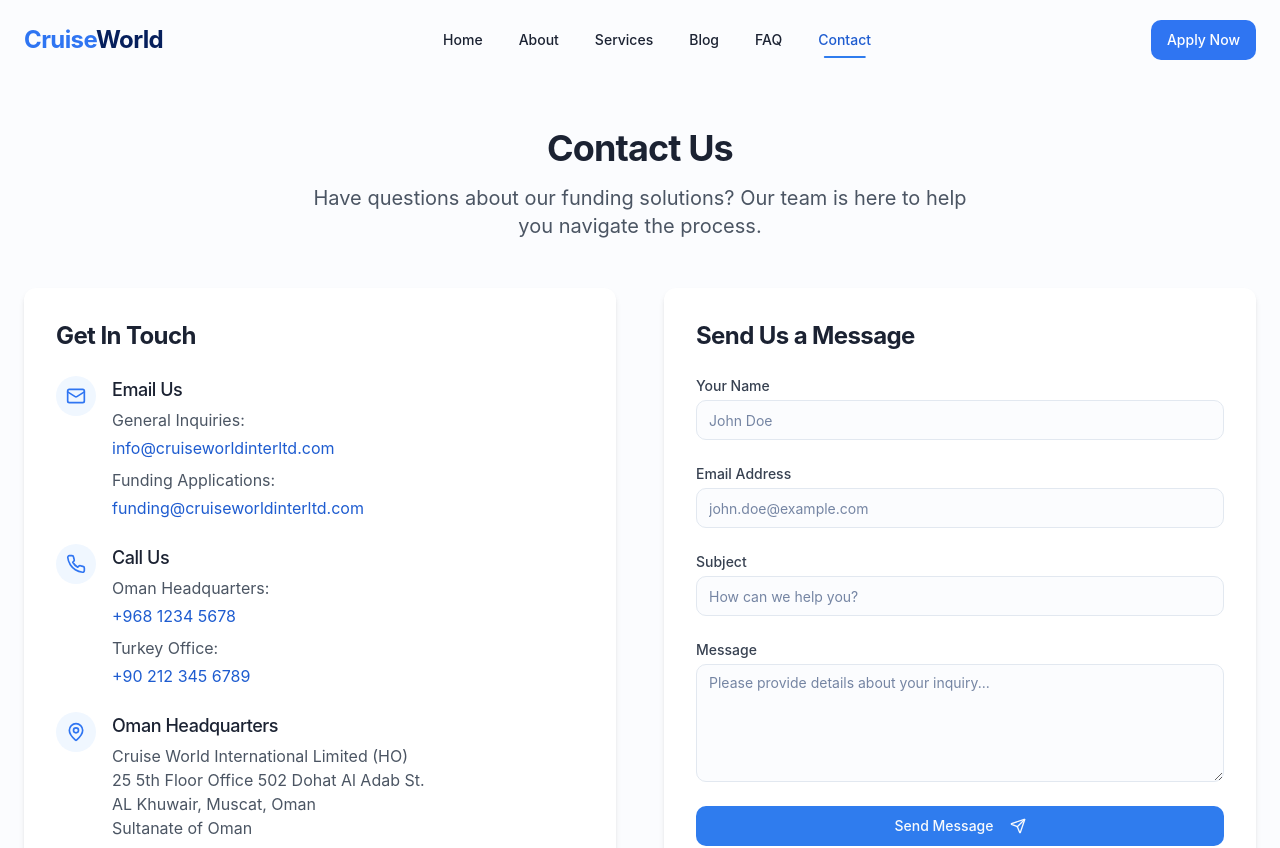
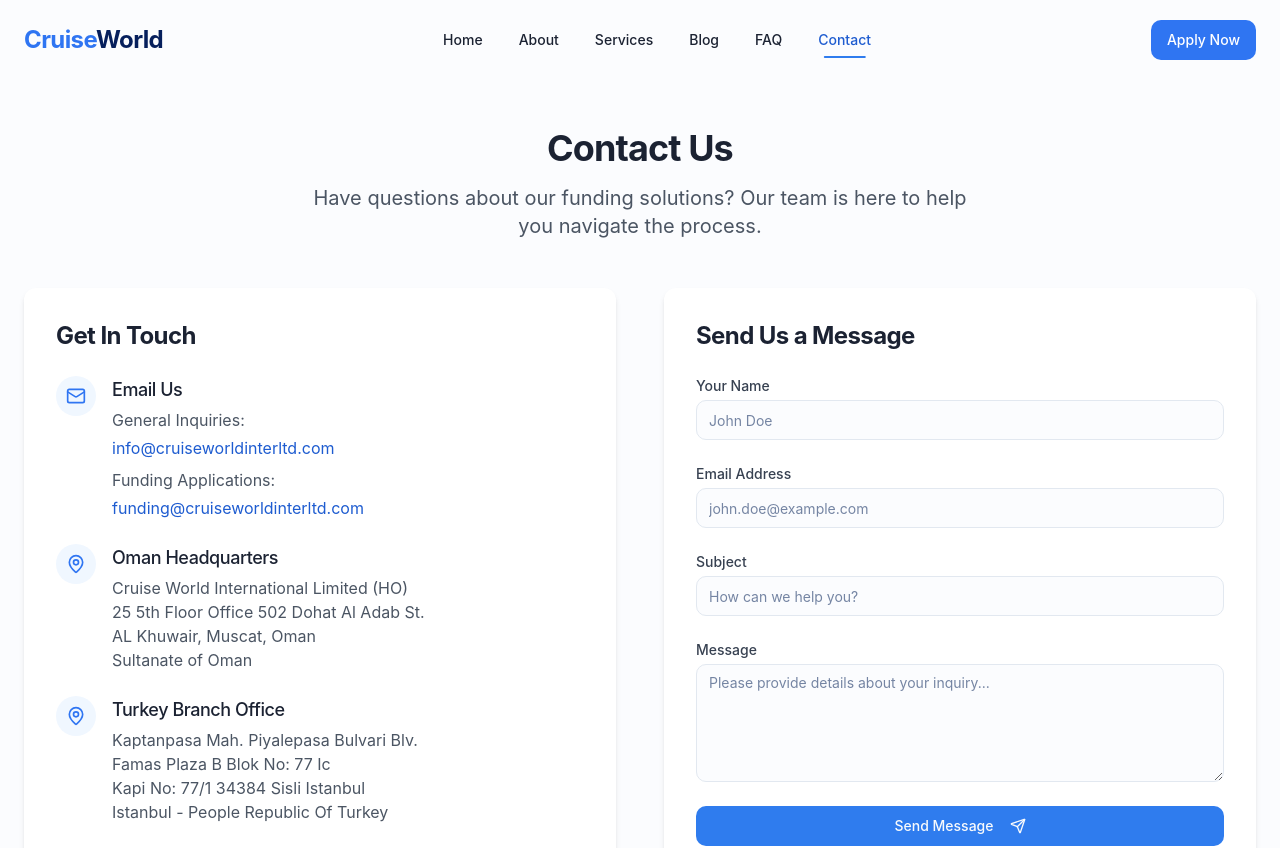
Before and after one commit to sanjaypurab/cruise-funding-portal, a React (Vite) app: page /contact in a window 1280 px wide. Shown: the top 848 px of the page. Built offline with nearby package versions, Linux system fonts and the light colour scheme.

Commit message:
Visual edit in Lovable
Edited UI in Lovable

```diff
--- a/src/components/contact/ContactInfo.tsx
+++ b/src/components/contact/ContactInfo.tsx
@@ -18,18 +18,7 @@ const ContactInfo: React.FC = () => {
           </div>
         </div>
 
-        <div className="flex items-start">
-          <div className="w-10 h-10 rounded-full bg-cruise-50 flex items-center justify-center mr-4">
-            <Phone className="h-5 w-5 text-cruise-500" />
-          </div>
-          <div>
-            <h3 className="text-lg font-medium mb-1">Call Us</h3>
-            <p className="text-gray-600 mb-1">Oman Headquarters:</p>
-            <p className="text-cruise-600">+968 1234 5678</p>
-            <p className="text-gray-600 mt-2 mb-1">Turkey Office:</p>
-            <p className="text-cruise-600">+90 212 345 6789</p>
-          </div>
-        </div>
+
 
         <div className="flex items-start">
           <div className="w-10 h-10 rounded-full bg-cruise-50 flex items-center justify-center mr-4 flex-shrink-0">
```
